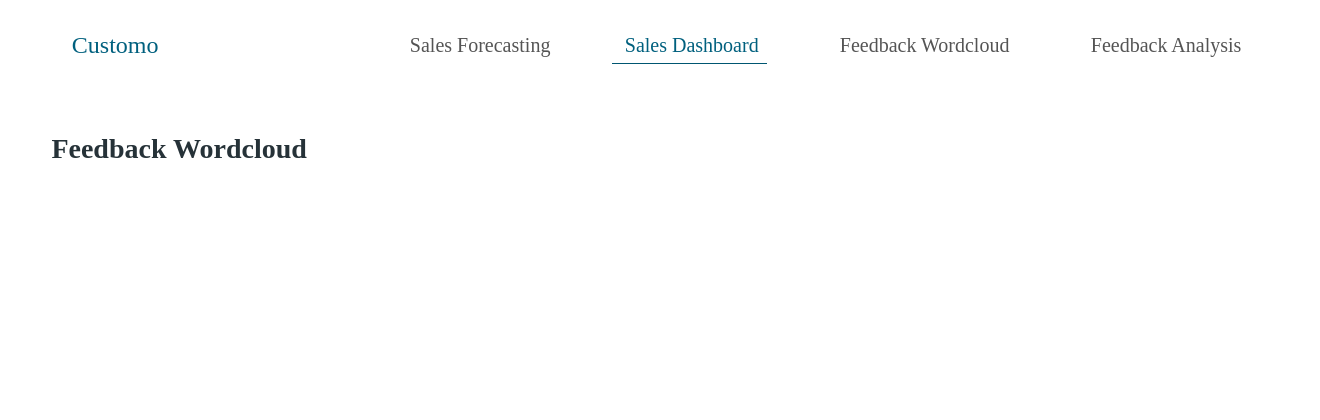
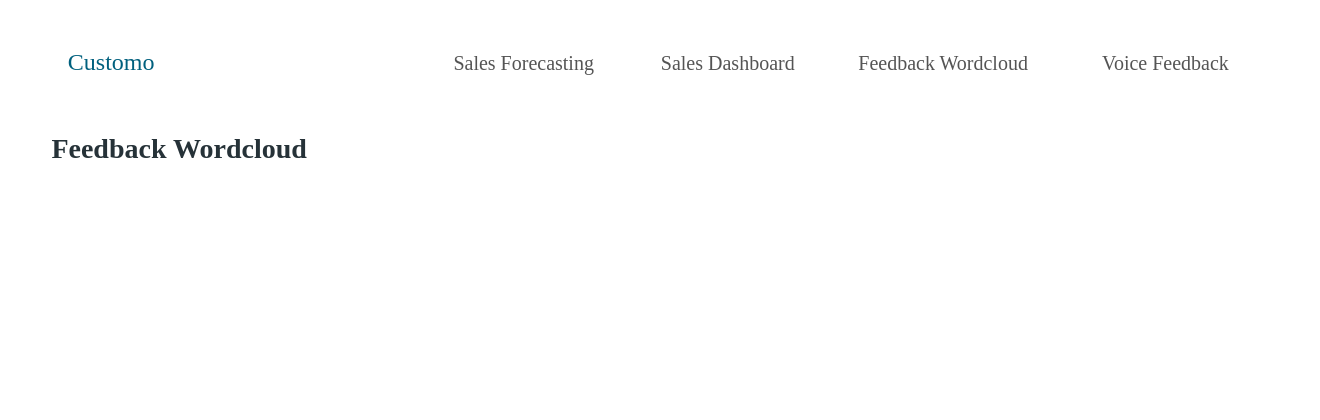
Before and after one commit to Mansi-Vasant-Patel/Sales-Prediction-and-Customer-Feedback, a Flask app: page /feedbackWordCloud in a window 1320 px wide. Shown: the top 420 px of the page. Run offline with Flask 2, Linux system fonts and the light colour scheme; some libraries are stand-ins or nearby versions.

Commit message:
Speech capture link updated

```diff
--- a/app.py
+++ b/app.py
@@ -28,7 +28,7 @@ def SalesDashboard():
 
 @app.route('/feedbackAnalysis')
 def feedbackAnalysis():
-    return render_template('feedbackanalysis.html')
+    return render_template('speech_capture.html')
 
 
 @app.route('/feedbackWordCloud')
--- a/templates/feedbackanalysis.html
+++ b/templates/feedbackanalysis.html
@@ -14,10 +14,10 @@
 
     <div class="navbar col-lg-12">
         <a href="{{ url_for("home")}}"><p id="heading">Customo</p></a>
-        <a href="#"><p id="Forecasting"> Sales Forecasting </p></a>
+        <a href="{{ url_for("SalesForecasting")}}"><p id="Forecasting"> Sales Forecasting </p></a>
         <a class="link" href="{{ url_for("SalesDashboard")}}"><p id="Dashboard"> Sales Dashboard </p></a>
-        <a href="feedbackwordcloud.html"><p id="Wordcloud"> Feedback Wordcloud </p></a>
-        <a href="feedbackanalysis.html"><p id="Analysis"> Feedback Analysis </p></a>
+        <a href="{{ url_for("feedbackWordCloud")}}"><p id="Wordcloud"> Feedback Wordcloud </p></a>
+        <a href="{{ url_for("feedbackAnalysis")}}"><p id="Analysis"> Voice Feedback </p></a>
     </div>
 
     <div class="row">
--- a/templates/feedbackwordcloud.html
+++ b/templates/feedbackwordcloud.html
@@ -12,14 +12,12 @@
 </head>
 <body>
 
-    <div class="navbar">
-        <p id="heading1">Customo</p>
-        <p id="Forecasting1"> Sales Forecasting </p>
-        <p id="salesDashboard1"> Sales Dashboard </p>
-        <p id="Wordcloud1"> Feedback Wordcloud </p>
-        <hr class = "underline">
-        <p id="Analysis1"> Feedback Analysis </p>
-
+    <div class="navbar col-lg-12">
+        <a href="{{ url_for("home")}}"><p id="heading">Customo</p></a>
+        <a href="{{ url_for("SalesForecasting")}}"><p id="Forecasting"> Sales Forecasting </p></a>
+        <a class="link" href="{{ url_for("SalesDashboard")}}"><p id="Dashboard"> Sales Dashboard </p></a>
+        <a href="{{ url_for("feedbackWordCloud")}}"><p id="Wordcloud"> Feedback Wordcloud </p></a>
+        <a href="{{ url_for("feedbackAnalysis")}}"><p id="Analysis"> Voice Feedback </p></a>
     </div>
 
     <div class="row">
--- a/templates/index2.html
+++ b/templates/index2.html
@@ -18,7 +18,7 @@
         <a href="{{ url_for("SalesForecasting")}}"><p id="Forecasting"> Sales Forecasting </p></a>
         <a class="link" href="{{ url_for("SalesDashboard")}}"><p id="Dashboard"> Sales Dashboard </p></a>
         <a href="{{ url_for("feedbackWordCloud")}}"><p id="Wordcloud"> Feedback Wordcloud </p></a>
-        <a href="{{ url_for("feedbackAnalysis")}}"><p id="Analysis"> Feedback Analysis </p></a>
+        <a href="{{ url_for("feedbackAnalysis")}}"><p id="Analysis"> Voice Feedback </p></a>
     </div>
     <div class="container-fluid">
         <div class="row col-lg-12">
--- a/templates/salesForecasting.html
+++ b/templates/salesForecasting.html
@@ -12,14 +12,12 @@
 </head>
 <body>
 
-    <div class="navbar">
+    <div class="navbar col-lg-12">
         <a href="{{ url_for("home")}}"><p id="heading">Customo</p></a>
         <a href="{{ url_for("SalesForecasting")}}"><p id="Forecasting"> Sales Forecasting </p></a>
         <a class="link" href="{{ url_for("SalesDashboard")}}"><p id="Dashboard"> Sales Dashboard </p></a>
         <a href="{{ url_for("feedbackWordCloud")}}"><p id="Wordcloud"> Feedback Wordcloud </p></a>
-        <a href="{{ url_for("feedbackAnalysis")}}"><p id="Analysis"> Feedback Analysis </p></a>
-
-
+        <a href="{{ url_for("feedbackAnalysis")}}"><p id="Analysis"> Voice Feedback </p></a>
     </div>
 
     <div class="row">
--- a/templates/salesInput.html
+++ b/templates/salesInput.html
@@ -18,8 +18,7 @@
         <a href="{{ url_for("SalesForecasting")}}"><p id="Forecasting"> Sales Forecasting </p></a>
         <a class="link" href="{{ url_for("SalesDashboard")}}"><p id="Dashboard"> Sales Dashboard </p></a>
         <a href="{{ url_for("feedbackWordCloud")}}"><p id="Wordcloud"> Feedback Wordcloud </p></a>
-        <a href="{{ url_for("feedbackAnalysis")}}"><p id="Analysis"> Feedback Analysis </p></a>
-
+        <a href="{{ url_for("feedbackAnalysis")}}"><p id="Analysis"> Voice Feedback </p></a>
     </div>
 
     <h3>Sales Prediction Form:</h3> <br><br>
```
Also changed, not shown: templates/Salesdashboard.html (+4 -4 lines).
